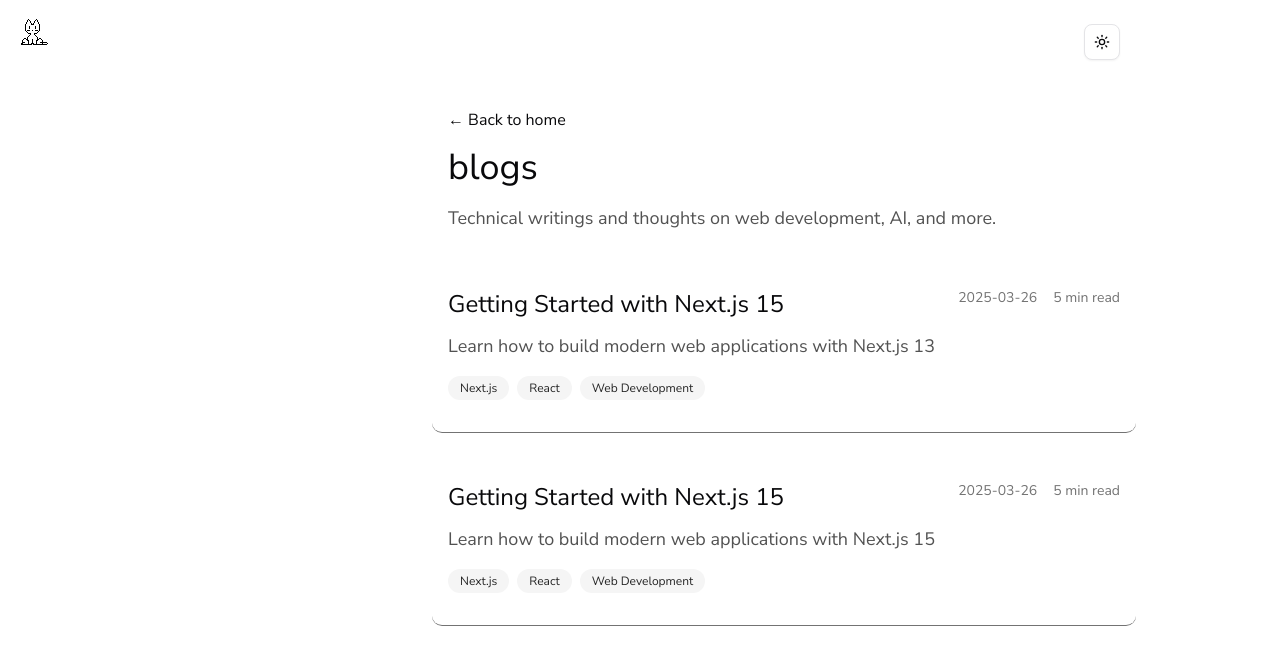
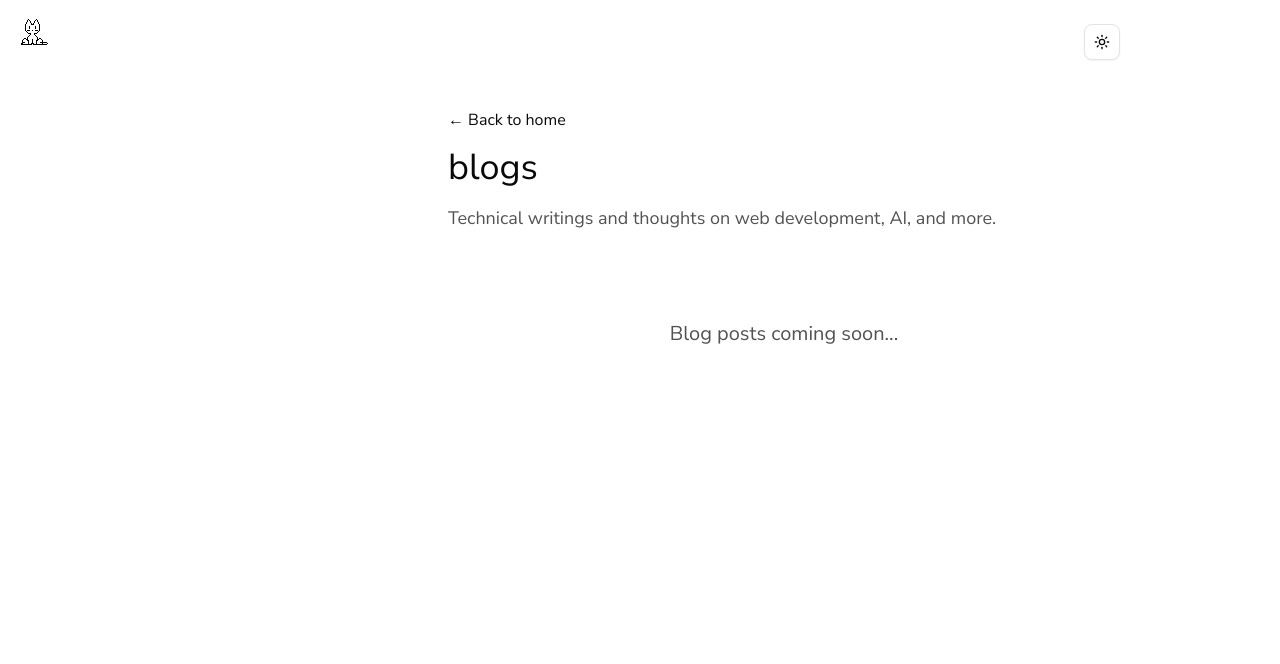
Before and after one commit to fpcMotif/kartik, a Next.js app: page /blogs in a window 1280 px wide. Shown: the top 664 px of the page. Built offline with nearby package versions, Linux system fonts and the light colour scheme.

Commit message:
fix: removed the blogs

```diff
--- a/src/data/blogs.ts
+++ b/src/data/blogs.ts
@@ -1,57 +1,57 @@
 import { BlogPost } from '@/types/blog'
 
 export const blogs: BlogPost[] = [
-  {
-    id: '1',
-    title: 'Getting Started with Next.js 15',
-    description: 'Learn how to build modern web applications with Next.js 13',
-    content: `# Getting Started with Next.js 15
+//   {
+//     id: '1',
+//     title: 'Getting Started with Next.js 15',
+//     description: 'Learn how to build modern web applications with Next.js 13',
+//     content: `# Getting Started with Next.js 15
 
-Next.js is a powerful framework for building React applications.
+// Next.js is a powerful framework for building React applications.
 
-## What is Next.js?
+// ## What is Next.js?
 
-Next.js provides a great developer experience with features like:
+// Next.js provides a great developer experience with features like:
 
-* Server-side rendering
-* Static site generation
-* API routes
-* File-system based routing
+// * Server-side rendering
+// * Static site generation
+// * API routes
+// * File-system based routing
 
-## Why use Next.js?
+// ## Why use Next.js?
 
-Next.js makes it easy to build production-ready React applications.`,
-    date: '2025-03-26',
-    author: 'Your Name',
-    tags: ['Next.js', 'React', 'Web Development'],
-    readTime: '5 min read'
-  },
+// Next.js makes it easy to build production-ready React applications.`,
+//     date: '2025-03-26',
+//     author: 'Your Name',
+//     tags: ['Next.js', 'React', 'Web Development'],
+//     readTime: '5 min read'
+//   },
 
-  {
-    id: '2',
-    title: 'Getting Started with Next.js 15',
-    description: 'Learn how to build modern web applications with Next.js 15',
-    content: `The standard Lorem Ipsum passage, used since the 1500s
-"Lorem ipsum dolor sit amet, consectetur adipiscing elit, sed do eiusmod tempor incididunt ut labore et dolore magna aliqua. Ut enim ad minim veniam, quis nostrud exercitation ullamco laboris nisi ut aliquip ex ea commodo consequat. Duis aute irure dolor in reprehenderit in voluptate velit esse cillum dolore eu fugiat nulla pariatur. Excepteur sint occaecat cupidatat non proident, sunt in culpa qui officia deserunt mollit anim id est laborum."
+//   {
+//     id: '2',
+//     title: 'Getting Started with Next.js 15',
+//     description: 'Learn how to build modern web applications with Next.js 15',
+//     content: `The standard Lorem Ipsum passage, used since the 1500s
+// "Lorem ipsum dolor sit amet, consectetur adipiscing elit, sed do eiusmod tempor incididunt ut labore et dolore magna aliqua. Ut enim ad minim veniam, quis nostrud exercitation ullamco laboris nisi ut aliquip ex ea commodo consequat. Duis aute irure dolor in reprehenderit in voluptate velit esse cillum dolore eu fugiat nulla pariatur. Excepteur sint occaecat cupidatat non proident, sunt in culpa qui officia deserunt mollit anim id est laborum."
 
-Section 1.10.32 of "de Finibus Bonorum et Malorum", written by Cicero in 45 BC
-"Sed ut perspiciatis unde omnis iste natus error sit voluptatem accusantium doloremque laudantium, totam rem aperiam, eaque ipsa quae ab illo inventore veritatis et quasi architecto beatae vitae dicta sunt explicabo. Nemo enim ipsam voluptatem quia voluptas sit aspernatur aut odit aut fugit, sed quia consequuntur magni dolores eos qui ratione voluptatem sequi nesciunt. Neque porro quisquam est, qui dolorem ipsum quia dolor sit amet, consectetur, adipisci velit, sed quia non numquam eius modi tempora incidunt ut labore et dolore magnam aliquam quaerat voluptatem. Ut enim ad minima veniam, quis nostrum exercitationem ullam corporis suscipit laboriosam, nisi ut aliquid ex ea commodi consequatur? Quis autem vel eum iure reprehenderit qui in ea voluptate velit esse quam nihil molestiae consequatur, vel illum qui dolorem eum fugiat quo voluptas nulla pariatur?"
+// Section 1.10.32 of "de Finibus Bonorum et Malorum", written by Cicero in 45 BC
+// "Sed ut perspiciatis unde omnis iste natus error sit voluptatem accusantium doloremque laudantium, totam rem aperiam, eaque ipsa quae ab illo inventore veritatis et quasi architecto beatae vitae dicta sunt explicabo. Nemo enim ipsam voluptatem quia voluptas sit aspernatur aut odit aut fugit, sed quia consequuntur magni dolores eos qui ratione voluptatem sequi nesciunt. Neque porro quisquam est, qui dolorem ipsum quia dolor sit amet, consectetur, adipisci velit, sed quia non numquam eius modi tempora incidunt ut labore et dolore magnam aliquam quaerat voluptatem. Ut enim ad minima veniam, quis nostrum exercitationem ullam corporis suscipit laboriosam, nisi ut aliquid ex ea commodi consequatur? Quis autem vel eum iure reprehenderit qui in ea voluptate velit esse quam nihil molestiae consequatur, vel illum qui dolorem eum fugiat quo voluptas nulla pariatur?"
 
-1914 translation by H. Rackham
-"But I must explain to you how all this mistaken idea of denouncing pleasure and praising pain was born and I will give you a complete account of the system, and expound the actual teachings of the great explorer of the truth, the master-builder of human happiness. No one rejects, dislikes, or avoids pleasure itself, because it is pleasure, but because those who do not know how to pursue pleasure rationally encounter consequences that are extremely painful. Nor again is there anyone who loves or pursues or desires to obtain pain of itself, because it is pain, but because occasionally circumstances occur in which toil and pain can procure him some great pleasure. To take a trivial example, which of us ever undertakes laborious physical exercise, except to obtain some advantage from it? But who has any right to find fault with a man who chooses to enjoy a pleasure that has no annoying consequences, or one who avoids a pain that produces no resultant pleasure?"
+// 1914 translation by H. Rackham
+// "But I must explain to you how all this mistaken idea of denouncing pleasure and praising pain was born and I will give you a complete account of the system, and expound the actual teachings of the great explorer of the truth, the master-builder of human happiness. No one rejects, dislikes, or avoids pleasure itself, because it is pleasure, but because those who do not know how to pursue pleasure rationally encounter consequences that are extremely painful. Nor again is there anyone who loves or pursues or desires to obtain pain of itself, because it is pain, but because occasionally circumstances occur in which toil and pain can procure him some great pleasure. To take a trivial example, which of us ever undertakes laborious physical exercise, except to obtain some advantage from it? But who has any right to find fault with a man who chooses to enjoy a pleasure that has no annoying consequences, or one who avoids a pain that produces no resultant pleasure?"
 
-Section 1.10.33 of "de Finibus Bonorum et Malorum", written by Cicero in 45 BC
-"At vero eos et accusamus et iusto odio dignissimos ducimus qui blanditiis praesentium voluptatum deleniti atque corrupti quos dolores et quas molestias excepturi sint occaecati cupiditate non provident, similique sunt in culpa qui officia deserunt mollitia animi, id est laborum et dolorum fuga. Et harum quidem rerum facilis est et expedita distinctio. Nam libero tempore, cum soluta nobis est eligendi optio cumque nihil impedit quo minus id quod maxime placeat facere possimus, omnis voluptas assumenda est, omnis dolor repellendus. Temporibus autem quibusdam et aut officiis debitis aut rerum necessitatibus saepe eveniet ut et voluptates repudiandae sint et molestiae non recusandae. Itaque earum rerum hic tenetur a sapiente delectus, ut aut reiciendis voluptatibus maiores alias consequatur aut perferendis doloribus asperiores repellat."
+// Section 1.10.33 of "de Finibus Bonorum et Malorum", written by Cicero in 45 BC
+// "At vero eos et accusamus et iusto odio dignissimos ducimus qui blanditiis praesentium voluptatum deleniti atque corrupti quos dolores et quas molestias excepturi sint occaecati cupiditate non provident, similique sunt in culpa qui officia deserunt mollitia animi, id est laborum et dolorum fuga. Et harum quidem rerum facilis est et expedita distinctio. Nam libero tempore, cum soluta nobis est eligendi optio cumque nihil impedit quo minus id quod maxime placeat facere possimus, omnis voluptas assumenda est, omnis dolor repellendus. Temporibus autem quibusdam et aut officiis debitis aut rerum necessitatibus saepe eveniet ut et voluptates repudiandae sint et molestiae non recusandae. Itaque earum rerum hic tenetur a sapiente delectus, ut aut reiciendis voluptatibus maiores alias consequatur aut perferendis doloribus asperiores repellat."
 
-1914 translation by H. Rackham
-"On the other hand, we denounce with righteous indignation and dislike men who are so beguiled and demoralized by the charms of pleasure of the moment, so blinded by desire, that they cannot foresee the pain and trouble that are bound to ensue; and equal blame belongs to those who fail in their duty through weakness of will, which is the same as saying through shrinking from toil and pain. These cases are perfectly simple and easy to distinguish. In a free hour, when our power of choice is untrammelled and when nothing prevents our being able to do what we like best, every pleasure is to be welcomed and every pain avoided. But in certain circumstances and owing to the claims of duty or the obligations of business it will frequently occur that pleasures have to be repudiated and annoyances accepted. The wise man therefore always holds in these matters to this principle of selection: he rejects pleasures to secure other greater pleasures, or else he endures pains to avoid worse pains."
+// 1914 translation by H. Rackham
+// "On the other hand, we denounce with righteous indignation and dislike men who are so beguiled and demoralized by the charms of pleasure of the moment, so blinded by desire, that they cannot foresee the pain and trouble that are bound to ensue; and equal blame belongs to those who fail in their duty through weakness of will, which is the same as saying through shrinking from toil and pain. These cases are perfectly simple and easy to distinguish. In a free hour, when our power of choice is untrammelled and when nothing prevents our being able to do what we like best, every pleasure is to be welcomed and every pain avoided. But in certain circumstances and owing to the claims of duty or the obligations of business it will frequently occur that pleasures have to be repudiated and annoyances accepted. The wise man therefore always holds in these matters to this principle of selection: he rejects pleasures to secure other greater pleasures, or else he endures pains to avoid worse pains."
 
-`,
-    date: '2025-03-26',
-    author: 'Your Name',
-    tags: ['Next.js', 'React', 'Web Development'],
-    readTime: '5 min read'
-  },
+// `,
+//     date: '2025-03-26',
+//     author: 'Your Name',
+//     tags: ['Next.js', 'React', 'Web Development'],
+//     readTime: '5 min read'
+//   },
   // Add more blog posts here
 ]
 
```
